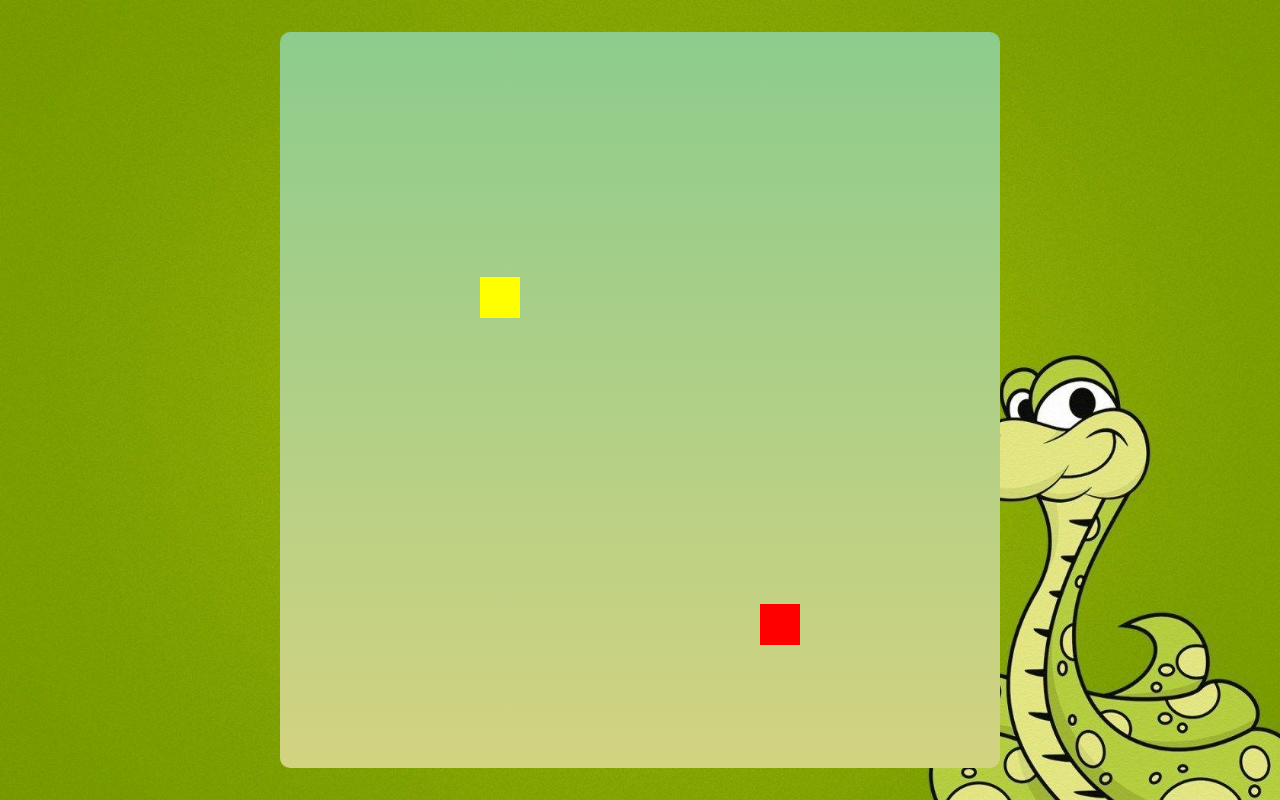
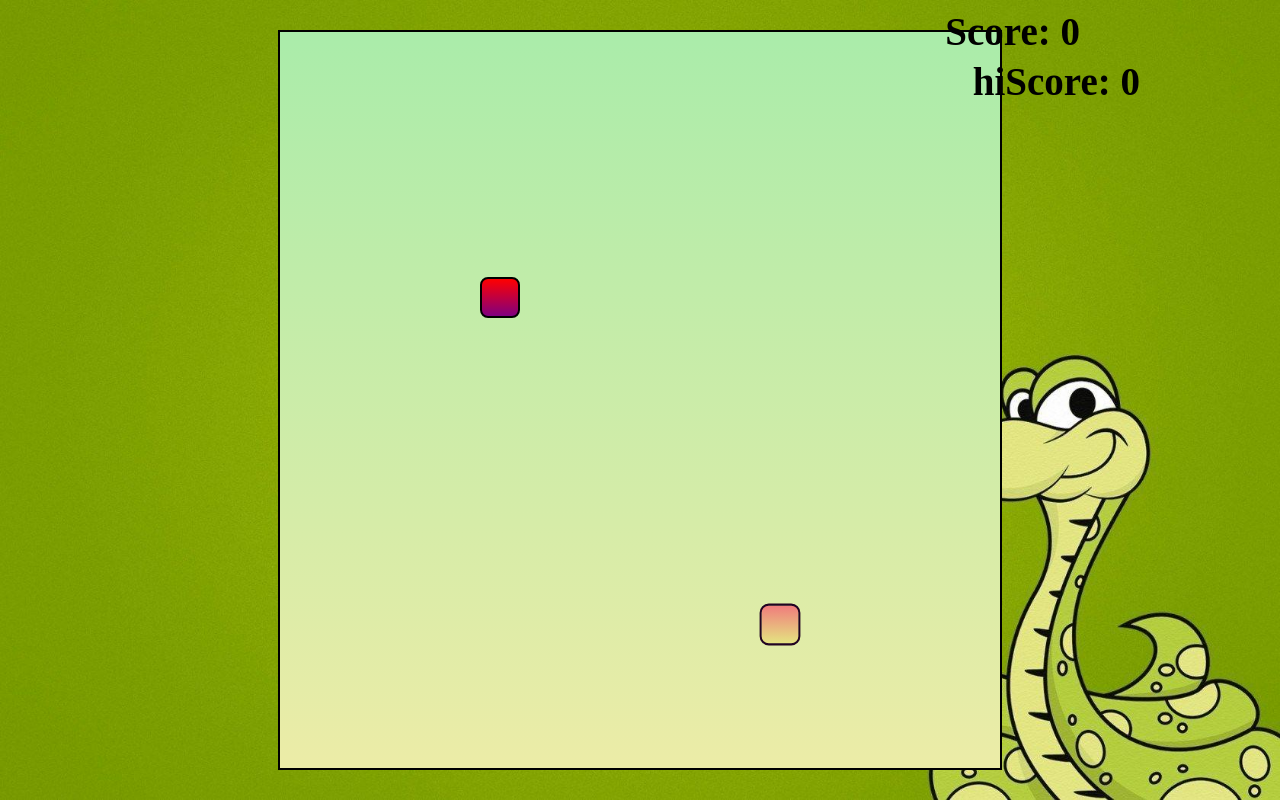
Before and after one commit to SauarbhPatel/Snake-Game, a plain HTML site: page index.html in a window 1280 px wide. Drawn offline with Linux system fonts and the light colour scheme; a web font is replaced by a local one.

Commit message:
completed

```diff
--- a/css/style.css
+++ b/css/style.css
@@ -1,30 +1,62 @@
+@import url("https://fonts.googleapis.com/css2?family=New+Tegomin&display=swap");
 * {
   padding: 0;
   margin: 0;
 }
+
 .body {
   background: url("../img/bg.jpg");
   min-height: 100vh;
   background-size: 100vw 100vh;
+  background-repeat: no-repeat;
   display: flex;
   justify-content: center;
   align-items: center;
 }
+
+#scoreBox {
+  position: absolute;
+  top: 9px;
+  right: 200px;
+  font-size: 39px;
+  font-weight: bold;
+  font-family: "New Tegomin", serif;
+}
+
+#hiscoreBox {
+  position: absolute;
+  top: 59px;
+  right: 140px;
+  font-size: 39px;
+  font-weight: bold;
+  font-family: "New Tegomin", serif;
+}
+
 #board {
-  background: linear-gradient(rgb(141, 204, 141), rgb(211, 211, 128));
+  background: linear-gradient(rgb(170, 236, 170), rgb(236, 236, 167));
   width: 90vmin;
   height: 92vmin;
-  border-radius: 10px;
+  border: 2px solid black;
   display: grid;
   grid-template-rows: repeat(18, 1fr);
   grid-template-columns: repeat(18, 1fr);
 }
+
 .head {
-  background-color: red;
+  background: linear-gradient(rgb(240, 124, 124), rgb(228, 228, 129));
+  border: 2px solid rgb(34, 4, 34);
+  transform: scale(1.02);
+  border-radius: 9px;
 }
+
 .snake {
   background-color: purple;
+  border: 0.25vmin solid white;
+  border-radius: 12px;
 }
+
 .food {
-  background-color: yellow;
+  background: linear-gradient(red, purple);
+  border: 0.25vmin solid black;
+  border-radius: 8px;
 }
--- a/index.html
+++ b/index.html
@@ -9,9 +9,9 @@
 </head>
 <body>
     <div class="body">
-        <div id="board">
-
-        </div>
+        <div id="scoreBox">Score: 0</div>
+        <div id="hiscoreBox">hiScore: 0</div>
+        <div id="board"></div>
     </div>
 
 
--- a/js/script.js
+++ b/js/script.js
@@ -1,10 +1,10 @@
 // Game Constants & Variables
 let inputDir = { x: 0, y: 0 };
-const foodSound = new Audio("food.mp3");
-const gameOverSound = new Audio("gameover.mp3");
-const moveSound = new Audio("move.mp3");
-const musicSound = new Audio("music.mp3");
-let speed = 2;
+const foodSound = new Audio("music/food.mp3");
+const gameOverSound = new Audio("music/gameover.mp3");
+const moveSound = new Audio("music/move.mp3");
+const musicSound = new Audio("music/music.mp3");
+let speed = 7;
 let score = 0;
 let lastPaintTime = 0;
 
@@ -27,12 +27,25 @@ function main(ctime) {
   gameEngine();
 }
 
+function isCollide(snake) {
+  // If you bump into yourself
+  for (let i = 1; i < snakeArr.length; i++) {
+    if (snake[i].x === snake[0].x && snake[i].y === snake[0].y) {
+      return true;
+    }
+  }
+  // If you bump into the wall
+  if (
+    snake[0].x >= 18 ||
+    snake[0].x <= 0 ||
+    snake[0].y >= 18 ||
+    snake[0].y <= 0
+  ) {
+    return true;
+  }
 
-function isCollide(sarr){
   return false;
-
 }
-
 
 function gameEngine() {
   // Part 1: Updating the snake array & food
@@ -41,20 +54,48 @@ function gameEngine() {
     gameOverSound.play();
     inputDir = { x: 0, y: 0 };
     alert("game Over. Press any key to play again!");
-    snakeArr = [{ x: 13, y: 15}];
+    snakeArr = [{ x: 13, y: 15 }];
     musicSound.play();
     score = 0;
+  }
 
+  // if youu have eaten the food, increment the score and rerender the food
+  if (snakeArr[0].y === food.y && snakeArr[0].x === food.x) {
+    foodSound.play();
+    score += 1;
+    if (score > hiscoreval) {
+      hiscoreval = score;
+      localStorage.setItem("hiscore", JSON.stringify(hiscoreval));
+      hiscoreBox.innerHTML = "HiScore: " + hiscoreval;
+    }
+    scoreBox.innerHTML = "Score:" + score;
+    snakeArr.unshift({
+      x: snakeArr[0].x + inputDir.x,
+      y: snakeArr[0].y + inputDir.y,
+    });
+    let a = 2;
+    let b = 16;
+    food = {
+      x: Math.round(a + (b - a) * Math.random()),
+      y: Math.round(a + (b - a) * Math.random()),
+    };
+  }
+  // Moving the snake
+  for (let i = snakeArr.length - 2; i >= 0; i--) {
+    snakeArr[i + 1] = { ...snakeArr[i] };
+  }
 
+  snakeArr[0].x += inputDir.x;
+  snakeArr[0].y += inputDir.y;
 
-  }
-  // part 2: Display the snake & food
+  // Part 2: Display the snake and Food
   // Display the snake
-  board.innerHtml = "";
+  board.innerHTML = "";
   snakeArr.forEach((e, index) => {
     snakeElement = document.createElement("div");
     snakeElement.style.gridRowStart = e.y;
     snakeElement.style.gridColumnStart = e.x;
+
     if (index === 0) {
       snakeElement.classList.add("head");
     } else {
@@ -71,9 +112,20 @@ function gameEngine() {
 }
 
 // main logic starts here
+
+musicSound.play();
+let hiscore = localStorage.getItem("hiscore");
+if (hiscore === null) {
+  hiscoreval = 0;
+  localStorage.setItem("hiscore", JSON.stringify(hiscoreval));
+} else {
+  hiscoreval = JSON.parse(hiscore);
+  hiscoreBox.innerHTML = "HiScore: " + hiscore;
+}
+
 window.requestAnimationFrame(main);
 window.addEventListener("keydown", (e) => {
-  inputDir = { x: 0, y: 0 }; //start the game
+  inputDir = { x: 0, y: 1 }; //start the game
   moveSound.play();
   switch (e.key) {
     case "ArrowUp":
```
